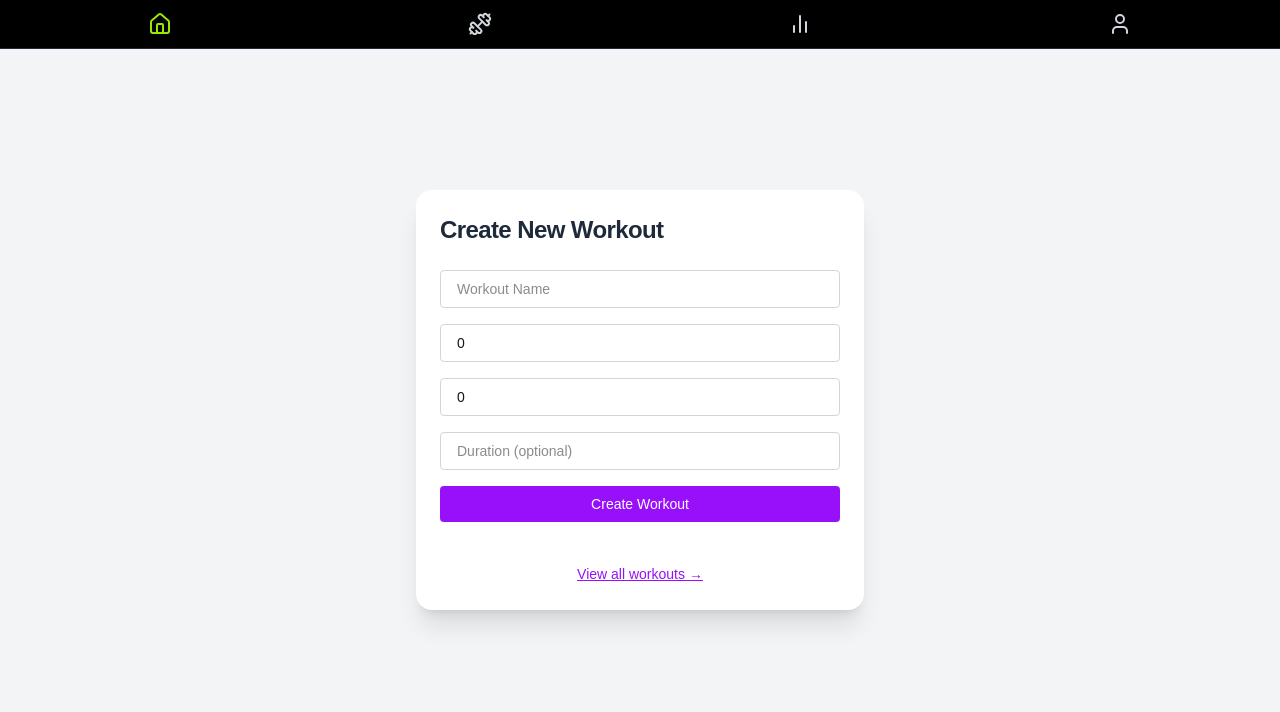
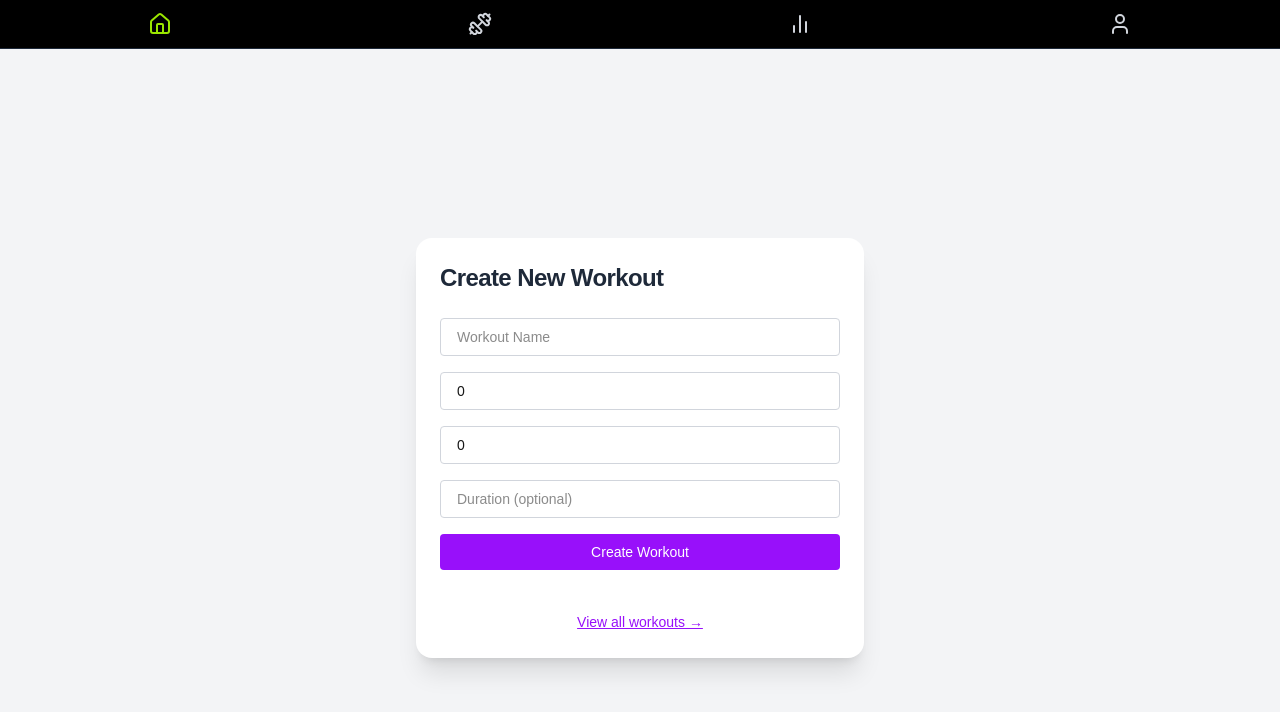
Before and after one commit to shay122990/FitSync-pwa-fitness-app, a Next.js app: page / in a window 1280 px wide. Shown: the top 712 px of the page. Built offline with nearby package versions, Linux system fonts and the light colour scheme.

Commit message:
main container for child components

```diff
--- a/src/app/layout.tsx
+++ b/src/app/layout.tsx
@@ -37,7 +37,7 @@ export default function RootLayout({
         className={`${geistSans.variable} ${geistMono.variable} antialiased`}
       >
         <Navbar />
-        {children}
+        <main className="mt-12">{children}</main>
       </body>
     </html>
   );
```
